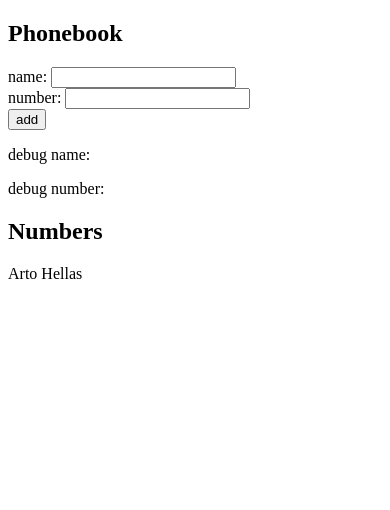
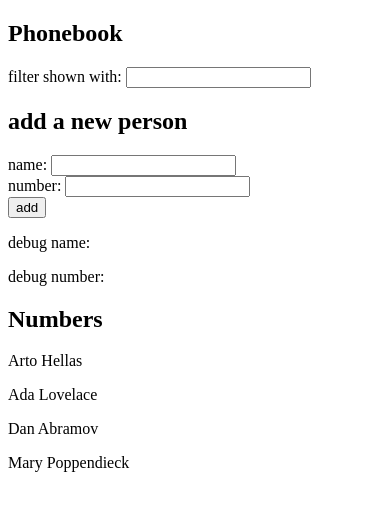
Before and after one commit to adrian-derose6/fso-exercises, a React (Vite) app in the folder part2/phonebook/: page / in a window 390 px wide. Shown: the top 510 px of the page. Built offline with nearby package versions, Linux system fonts and the light colour scheme.

Commit message:
filter phonebook by name

```diff
--- a/part2/phonebook/src/App.jsx
+++ b/part2/phonebook/src/App.jsx
@@ -2,11 +2,25 @@
 
 const App = () => {
   const [persons, setPersons] = useState([
-    { name: 'Arto Hellas' }
+    { name: 'Arto Hellas', number: '040-123456', id: 1 },
+    { name: 'Ada Lovelace', number: '39-44-5323523', id: 2 },
+    { name: 'Dan Abramov', number: '12-43-234345', id: 3 },
+    { name: 'Mary Poppendieck', number: '39-23-6423122', id: 4 }
   ])
   const [newName, setNewName] = useState('')
   const [newNumber, setNewNumber] = useState('')
+  const [filter, setFilter] = useState('')
   console.log(persons)
+
+  const filteredPersons = filter.length === 0 ? [...persons] : persons.filter(person => {
+    const filterName = filter.toLowerCase()
+    const personName = person.name.toLowerCase()
+    const nameParts = personName.split(' ')
+    const doesFilterMatch = personName.startsWith(filterName) || nameParts.some(name => name.startsWith(filter.toLowerCase()))
+    return doesFilterMatch
+  })
+
+  console.log(filteredPersons)
 
   const addPerson = (event) => {
     event.preventDefault()
@@ -41,9 +55,19 @@
     setNewNumber(event.target.value)
   }
 
+  const handleFilterChange = (event) => {
+    console.log(event.target.value)
+    setFilter(event.target.value)
+  }
+
   return (
     <div>
       <h2>Phonebook</h2>
+      <div>
+        filter shown with: <input type='text' value={filter} onChange={handleFilterChange}/>
+      </div>
+      <div>
+        <h2>add a new person</h2>
         <form onSubmit={addPerson}>
           <div>
             name: <input type='text' value={newName} onChange={handleNameChange}/>
@@ -57,9 +81,10 @@
           <div><p>debug name: {newName}</p></div>
           <div><p>debug number: {newNumber}</p></div>
         </form>
+      </div>
       <h2>Numbers</h2>
       {
-        persons.map(person => {
+        filteredPersons.map(person => {
           return <p key={person.name}>{person.name}</p>
         })
       }
```
Lines whose indentation alone changed are shown as unchanged.
